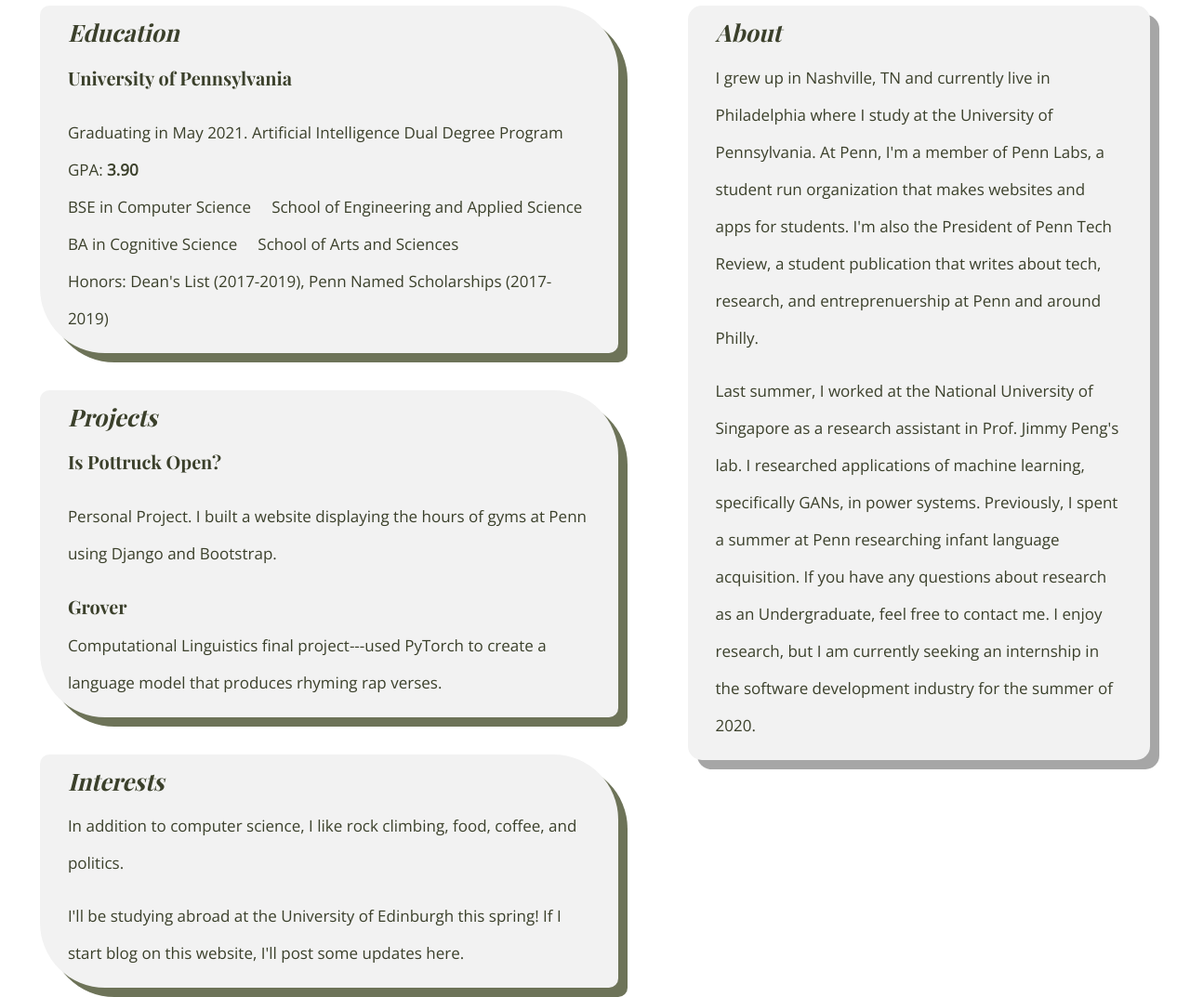
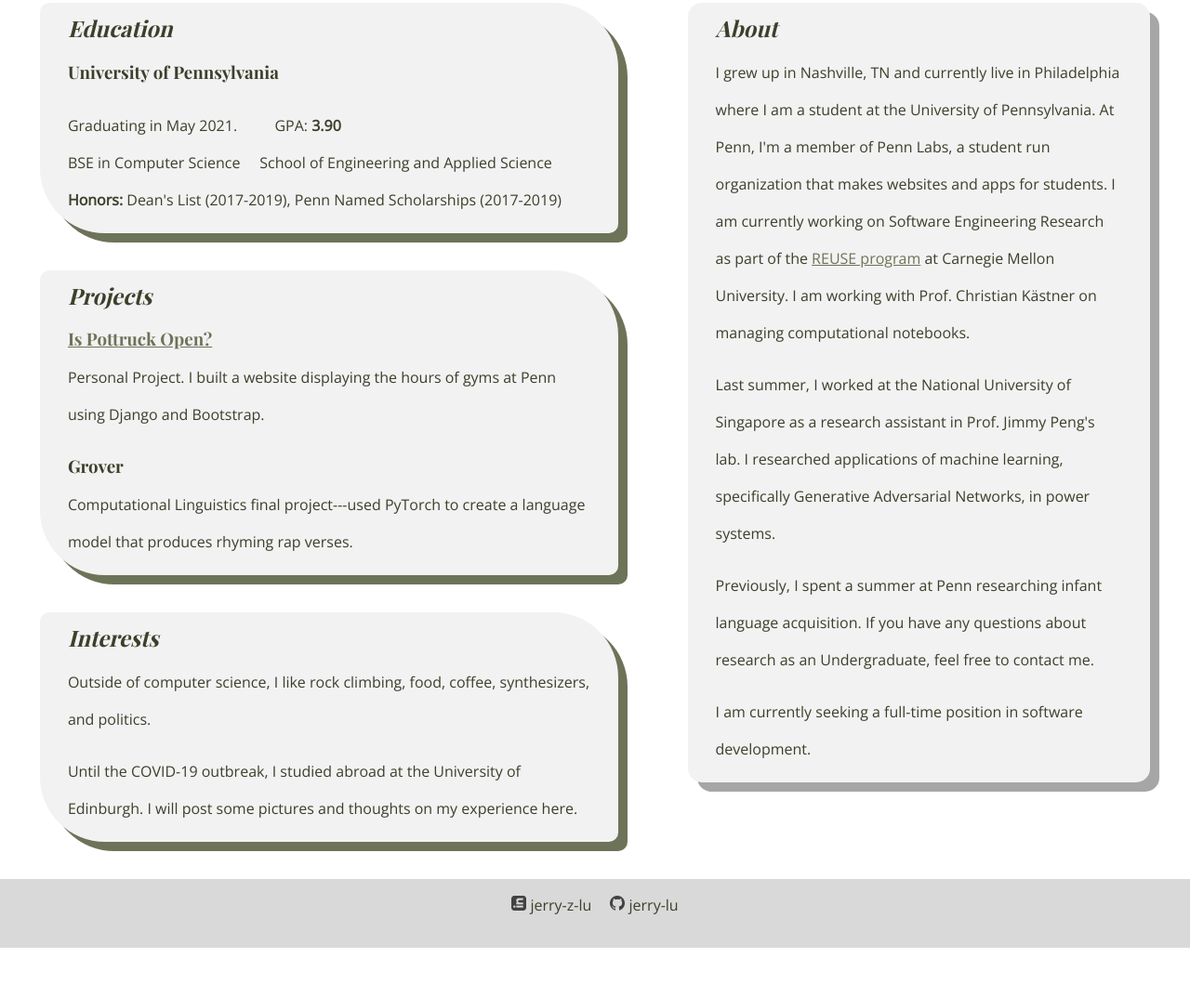
Before and after one commit to jerry-lu/jerry-lu.github.io, a plain HTML site: page index.html in a window 1280 px wide. Shown: the part 336-1409 px from the top of the page at 93% size. After the commit the page ends 1356 px from the top, so only its background shows below. Drawn offline with nearby package versions, Linux system fonts and the light colour scheme; a web font is replaced by a local one.

Commit message:
update bio and link style

```diff
--- a/index.html
+++ b/index.html
@@ -25,9 +25,7 @@
         <div class = "intro about">
             <h2> Hello! </h2>
             <p>
-                My name is Jerry Lu. I'm from Nashville, and I
-                am currently a junior at the University of Pennsylvania,
-                where I study computer science and cognitive science.
+                My name is Jerry Lu. I am currently a senior at the University of Pennsylvania, where I study computer science and cognitive science.
             </p>
         </div>
         <div class = "columnr about">
@@ -35,48 +33,43 @@
                 <h2>About</h2>
                 <p>
                 I grew up in Nashville, TN and currently live in Philadelphia
-                where I study at the University of Pennsylvania. At Penn, I'm a member
-                of Penn Labs, a student run organization that makes websites and apps
-                for students. I'm also the President of Penn Tech Review, a student
-                publication that writes about tech, research, and entreprenuership
-                at Penn and around Philly.
+                where I am a student at the University of Pennsylvania. At Penn, I'm a member of Penn Labs, a student run organization that makes websites and apps
+                for students. I am currently working on Software Engineering Research as part of the <a href="https://www.cmu.edu/scs/isr/reuse/">REUSE program</a> at Carnegie Mellon University. I am working with Prof. Christian Kästner on managing computational notebooks.
                 </p>
                 <p>
                 Last summer, I worked at the National University of Singapore as a
                 research assistant in Prof. Jimmy Peng's lab. I researched applications
-                of machine learning, specifically GANs, in power systems.
+                of machine learning, specifically Generative Adversarial Networks, in power systems.
+                </p>
+                <p>
                 Previously, I spent a summer at Penn researching infant language
                 acquisition. If you have any questions about research as an
                 Undergraduate, feel free to contact me.
-
-                I enjoy research, but I am currently seeking an internship in
-                the software development industry for the summer of 2020.
                 </p>
+                <p>I am currently seeking a full-time position in software development.</p>
             </p>
         </div>
         <div class="columnl about">
             <h2>Education</h2>
             <h3>University of Pennsylvania</h3>
             <p>
-                Graduating in May 2021.
-                Artificial Intelligence Dual Degree Program &nbsp;&nbsp;&nbsp; GPA: <b>3.90</b> <br>
+                Graduating in May 2021. &emsp;&emsp; GPA: <b>3.90</b> <br>
                 BSE in Computer Science &nbsp;&nbsp;&nbsp; School of Engineering and Applied Science <br>
-                BA in Cognitive Science &nbsp;&nbsp;&nbsp; School of Arts and Sciences <br>
-                Honors: Dean's List (2017-2019), Penn Named Scholarships (2017-2019)
+                <b>Honors:</b> Dean's List (2017-2019), Penn Named Scholarships (2017-2019)
             </p>
         </div>
         <div class="columnl about">
             <h2>Projects</h2>
-            <h3><a href="https://github.com/jerry-lu/gyms">Is Pottruck Open?</a></h3>
-            <p>Personal Project. I built a website displaying the hours of gyms at Penn using Django and Bootstrap.</p>
+            <p><h3><a href="https://github.com/jerry-lu/gyms">Is Pottruck Open?</a></h3><br>
+            Personal Project. I built a website displaying the hours of gyms at
+            Penn using Django and Bootstrap.</p>
             <p><h3>Grover</h3><br>
             Computational Linguistics final project---used PyTorch to create a language model that produces rhyming rap verses.</p>
         </div>
         <div class="columnl about">
                 <h2>Interests</h2>
-                <p>In addition to computer science, I like rock climbing, food, coffee, and politics.</p>
-                <p>I'll be studying abroad at the University of Edinburgh this spring!
-                    If I start blog on this website, I'll post some updates here. </p>
+                <p>Outside of computer science, I like rock climbing, food, coffee, synthesizers, and politics.</p>
+                <p>Until the COVID-19 outbreak, I studied abroad at the University of Edinburgh. I will post some pictures and thoughts on my experience here. </p>
         </div>
     </div>
 
--- a/main.css
+++ b/main.css
@@ -70,7 +70,7 @@ body {
     padding-left: 30px;
     padding-right: 30px;
     border-radius: 15px;
-    font-size: 17px;
+    font-size: 16px;
     background-color: var(--off-white);
     box-shadow: 10px 10px var(--accent_color);
     line-height: 30pt;
@@ -91,7 +91,7 @@ a{
 }
 
 a:link {
-  text-decoration: none;
+  color: var(--accent_color);
 }
 
 a:visited {
```
